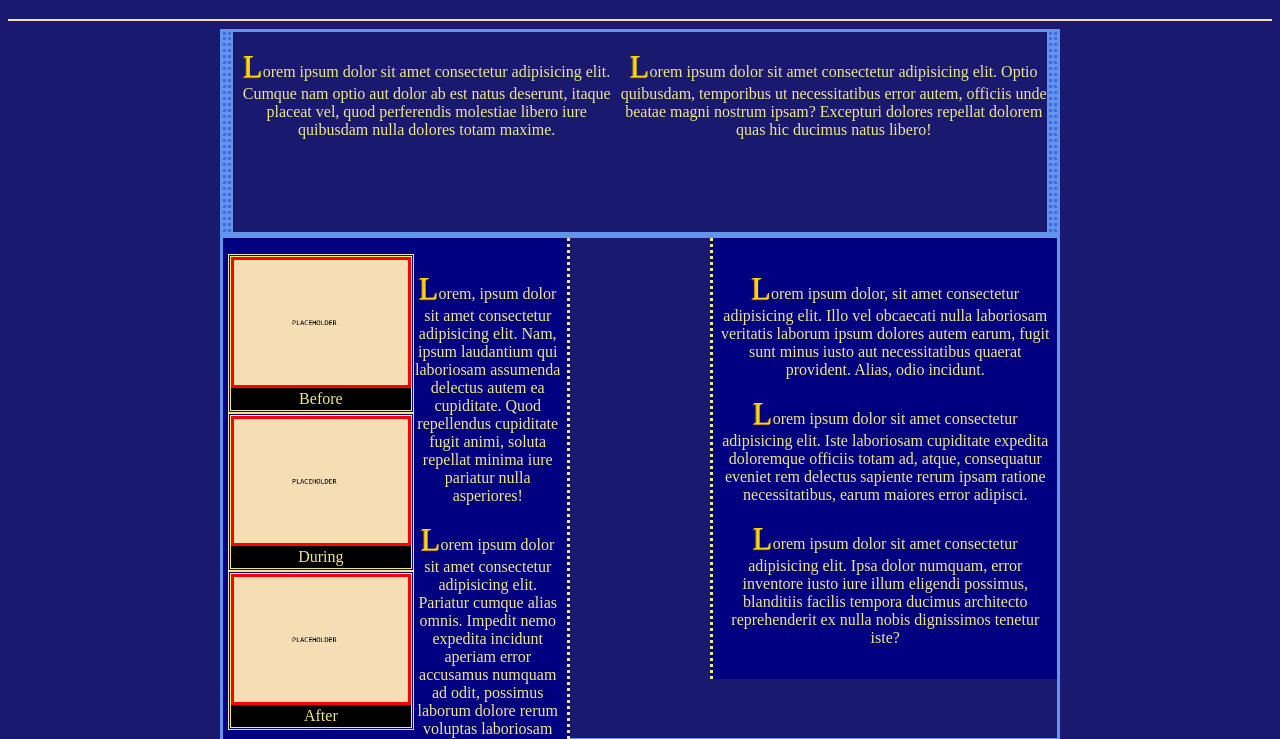
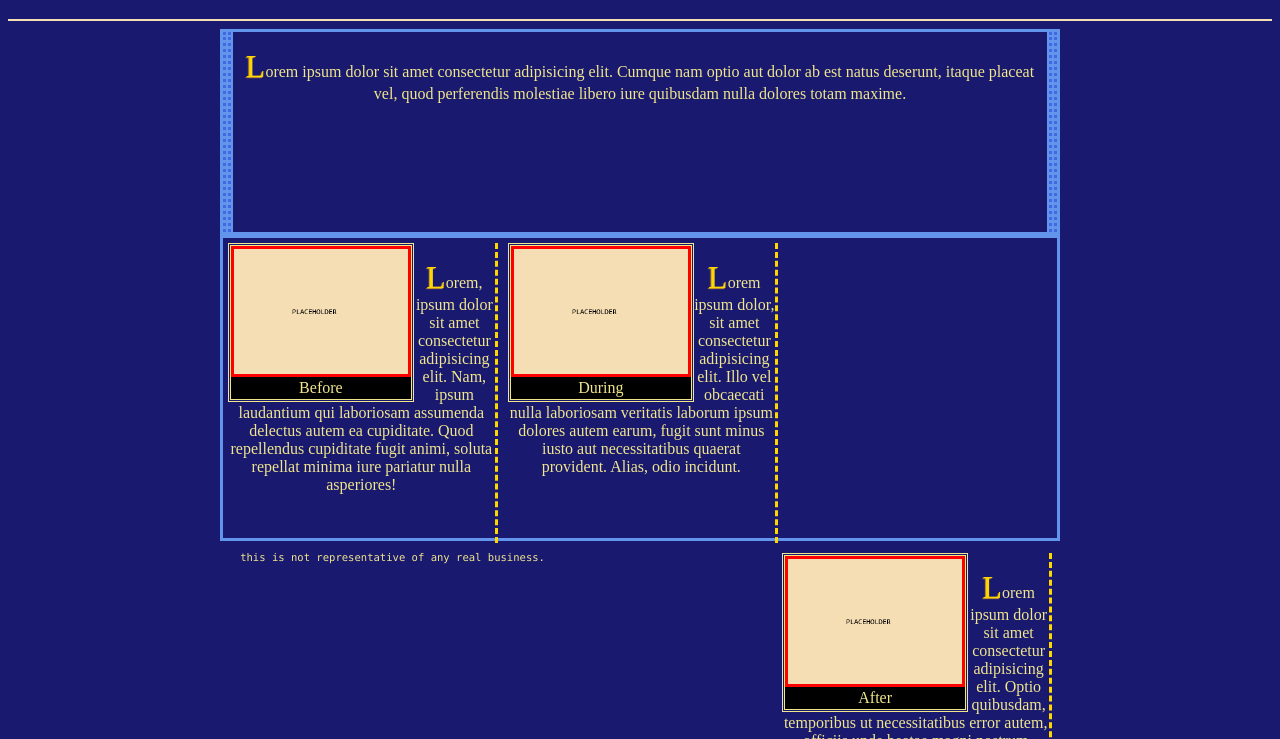
Before and after one commit to computej/fdte_interior, a plain HTML site: page index.html in a window 1280 px wide. Shown: the part 61-800 px from the top of the page. Drawn offline with Linux system fonts and the light colour scheme.

Commit message:
redesign the columns again and add a third

```diff
--- a/css/styles.css
+++ b/css/styles.css
@@ -48,14 +48,10 @@ p:not(#SERIOUS_TEXT)::first-letter
 }
 #BeforeAfterSect
 {
-  height: 500px;
+  height: 300px;
   background-color: midnightblue;
 }
-div
-{
-  background-color: navy;
-  padding: 1em 5px;
-}
+
 #IntroSection
 {
   display: flex;
@@ -73,21 +69,19 @@ figcaption
   padding: 2px;
   background-color: black;
 }
-#FirstColumn,#SecondColumn
+#FirstColumn, #SecondColumn, #ThirdColumn
 {
+  margin: 5px;
+  border-style: none dashed none none;
+  border-color: gold;
   float: left;
-  /*! width: 40%; */
-  border-style: none dotted none none;
+  width: 32%;
+  /*to make the border touch the bottom of the section*/
+  height: 100%;
 }
-#FirstColumn
-{
-  width: 40%;
-}
-#SecondColumn
+#ThirdColumn
 {
   float: right;
-  border-style: none none none dotted;
-  width: 40%
 }
 #AfterFigure
 {
--- a/index.html
+++ b/index.html
@@ -12,7 +12,6 @@
     <div class="LeftSide"></div>
     <div class="LeftSide"></div>
     <p>Lorem ipsum dolor sit amet consectetur adipisicing elit. Cumque nam optio aut dolor ab est natus deserunt, itaque placeat vel, quod perferendis molestiae libero iure quibusdam nulla dolores totam maxime.</p>
-    <p>Lorem ipsum dolor sit amet consectetur adipisicing elit. Optio quibusdam, temporibus ut necessitatibus error autem, officiis unde beatae magni nostrum ipsam? Excepturi dolores repellat dolorem quas hic ducimus natus libero!</p>
     <div class="RightSide"></div>
     <div class="RightSide"></div>
   </section>
@@ -22,24 +21,22 @@
         <img id="BeforePic" src="img/PLACHOLD.png" alt="Image of the building pre-construction">
         <figcaption>Before</figcaption>
       </figure>
+      <p>Lorem, ipsum dolor sit amet consectetur adipisicing elit. Nam, ipsum laudantium qui laboriosam assumenda delectus autem ea cupiditate. Quod repellendus cupiditate fugit animi, soluta repellat minima iure pariatur nulla asperiores!<br></p>
+    </div>
+    <div id="SecondColumn">
       <figure id="DuringFigure">
         <img id="DuringPic" src="img/PLACHOLD.png" alt="Image of the building during construction">
         <figcaption>During</figcaption>
       </figure>
+      <p>Lorem ipsum dolor, sit amet consectetur adipisicing elit. Illo vel obcaecati nulla laboriosam veritatis laborum ipsum dolores autem earum, fugit sunt minus iusto aut necessitatibus quaerat provident. Alias, odio incidunt.<br></p>
+    </div>
+    <div id="ThirdColumn">
       <figure id="AfterFigure">
         <img id="AfterPic" src="img/PLACHOLD.png" alt="Image of the finished building">
         <figcaption>After</figcaption>
       </figure>
-      <p>Lorem, ipsum dolor sit amet consectetur adipisicing elit. Nam, ipsum laudantium qui laboriosam assumenda delectus autem ea cupiditate. Quod repellendus cupiditate fugit animi, soluta repellat minima iure pariatur nulla asperiores!<br></p>
-      <p>Lorem ipsum dolor sit amet consectetur adipisicing elit. Pariatur cumque alias omnis. Impedit nemo expedita incidunt aperiam error accusamus numquam ad odit, possimus laborum dolore rerum voluptas laboriosam eveniet modi?<br></p>
-      <p>Lorem ipsum dolor sit amet consectetur adipisicing elit. Esse repellendus laudantium ratione facilis. Similique, repudiandae voluptas officia est quis molestiae veritatis doloremque cumque ipsum incidunt? Repellendus magni ducimus nemo mollitia.<br></p>
+      <p>Lorem ipsum dolor sit amet consectetur adipisicing elit. Optio quibusdam, temporibus ut necessitatibus error autem, officiis unde beatae magni nostrum ipsam? Excepturi dolores repellat dolorem quas hic ducimus natus libero!</p>
     </div>
-    <div id="SecondColumn">
-      <p>Lorem ipsum dolor, sit amet consectetur adipisicing elit. Illo vel obcaecati nulla laboriosam veritatis laborum ipsum dolores autem earum, fugit sunt minus iusto aut necessitatibus quaerat provident. Alias, odio incidunt.<br></p>
-      <p>Lorem ipsum dolor sit amet consectetur adipisicing elit. Iste laboriosam cupiditate expedita doloremque officiis totam ad, atque, consequatur eveniet rem delectus sapiente rerum ipsam ratione necessitatibus, earum maiores error adipisci.<br></p>
-      <p>Lorem ipsum dolor sit amet consectetur adipisicing elit. Ipsa dolor numquam, error inventore iusto iure illum eligendi possimus, blanditiis facilis tempora ducimus architecto reprehenderit ex nulla nobis dignissimos tenetur iste?<br></p>
-    </div>
-    <!--hmmm-->
   </section>
   <p id="SERIOUS_TEXT">this is not representative of any real business.</p>
 </body>
```
